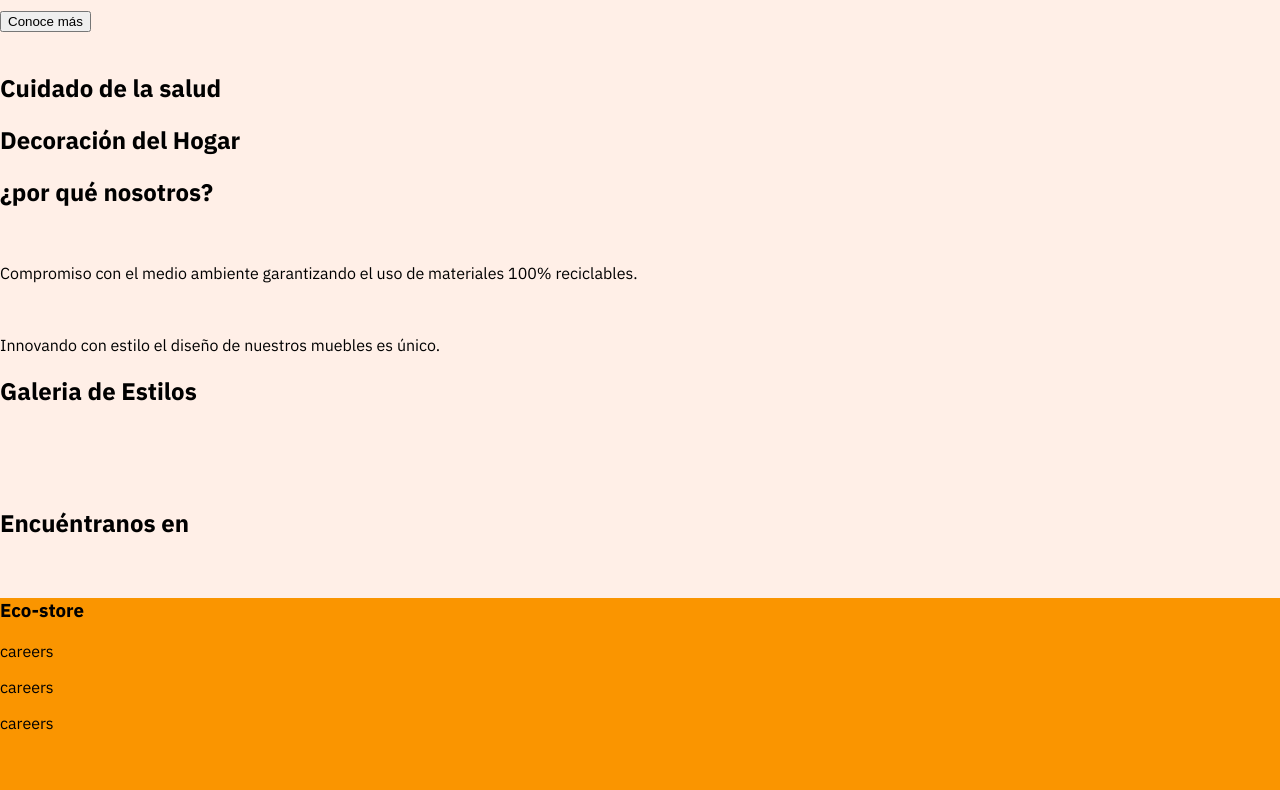
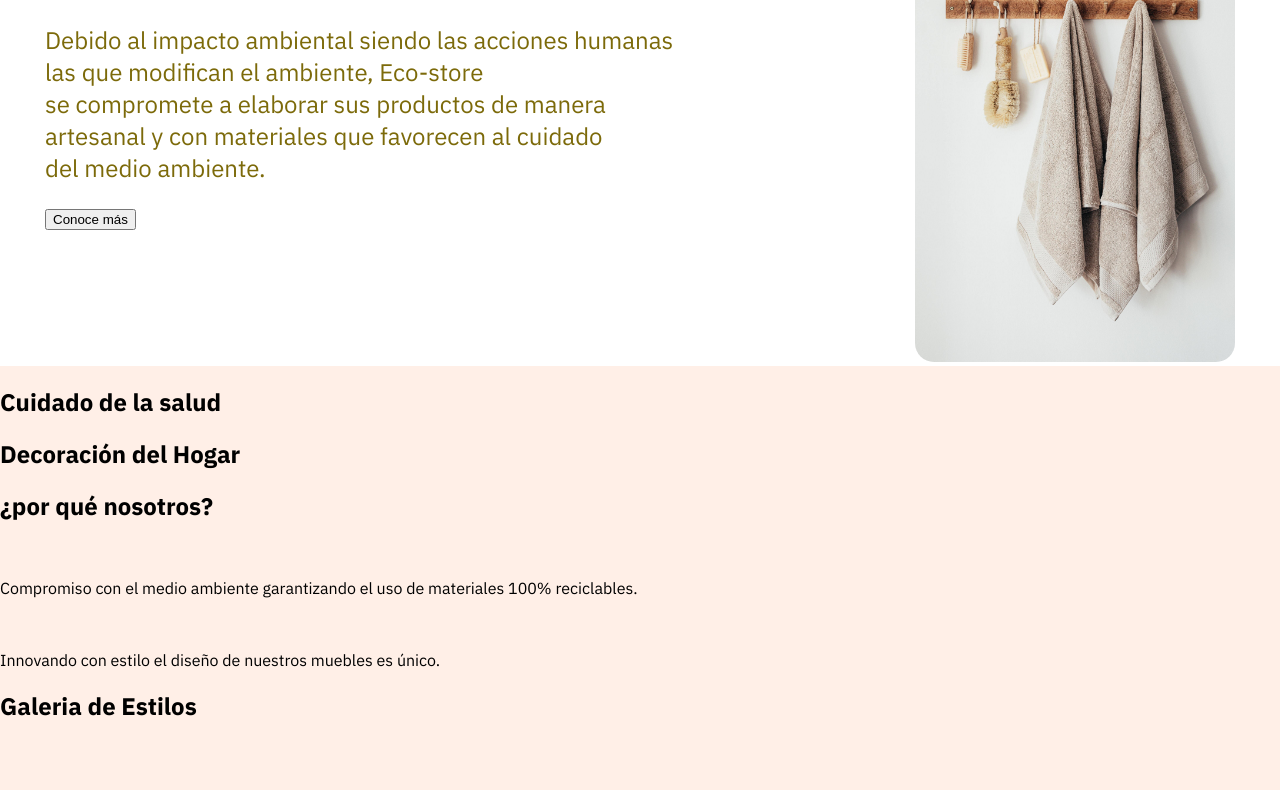
Before and after one commit to Josy30/Proyecto_sas_1, a plain HTML site: page index.html in a window 1280 px wide. Shown: the part 200-990 px from the top of the page. Drawn offline with Linux system fonts and the light colour scheme.

Commit message:
proyecto_sas_22.1

```diff
--- a/index.html
+++ b/index.html
@@ -33,11 +33,11 @@
         <article>
             <div class="inpact-section">
                 <h1>Impacto Ecológico</h1>
-                <p>Debido al impacto ambiental siendo las acciones humanas las que  modifican el ambiente, Eco-store se compromete a elaborar sus productos de manera artesanal y con materiales que favorecen al cuidado del medio ambiente.</p>
+                <p>Debido al impacto ambiental siendo las acciones humanas <br>las que  modifican el ambiente, Eco-store <br>se compromete a elaborar sus productos de manera <br> artesanal y con materiales que favorecen al cuidado <br> del medio ambiente.</p>
                 <button>Conoce más</button>
             </div>
             <div class="image-section">
-                <img src="" alt="">
+                <img src="./assets/img/main-2.jpg" alt="">
             </div>
         </article>
         <section class="product-section">
--- a/scss/main.scss
+++ b/scss/main.scss
@@ -3,7 +3,7 @@ $secondary-color: #FFDAC6;
 $tertiary-color: #BABD8D;
 $primary-text-color: #7C6A0A;
 $font-stack: "IBM Plex Sans", sans-serif;
-
+$paragraph-size: 1.5em;
 
 body{
     margin:0px;
@@ -20,7 +20,7 @@ nav{
     color: $primary-text-color
 
     p{
-        font-size: 1.5em;
+        font-size: $paragraph-size;
         padding-left: 30px;
     }
     .icons{
@@ -32,8 +32,30 @@ nav{
             border-style: none;
         }
     }
+}
 
-}
+article{
+    width: auto;
+    color:$primary-text-color;
+    padding-left: 45px;
+    padding-right: 45px;
+    background-color: white;
+    display: flex;
+    justify-content:space-between ;
+    h1{
+        font-size: 3em;
+    }
+
+    p{
+        font-size: $paragraph-size;
+    }
+    }
+        img{
+            width: 25vw;
+            border-radius: 19px;
+        }
+
+
 
 footer{
     $background: #FA9500;
```
Also changed, not shown: css/main.css, 1 other file.
